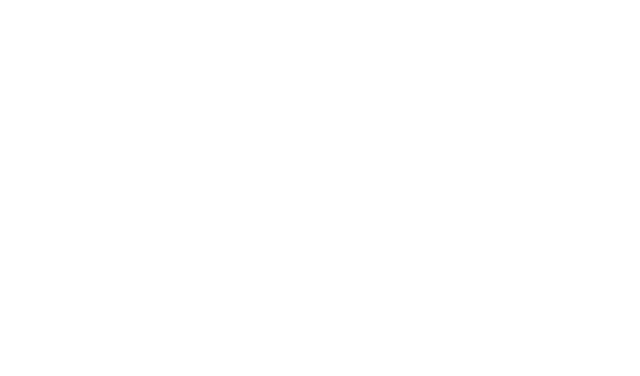
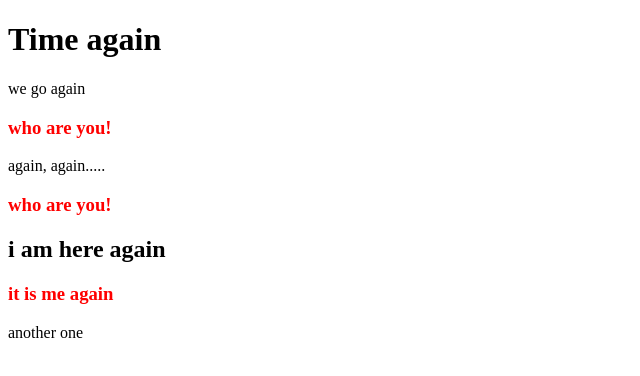
Before and after one commit to IBT-learning/fullstack-may-25-cohort, a plain HTML site: page 1-html-css/basics/css/index.html in a window 1280 px wide. Shown: the whole page, without its empty margins (0-640 px from the left). Drawn offline with Linux system fonts and the light colour scheme.

Commit message:
my own commit

```diff
--- a/1-html-css/basics/css/index.html
+++ b/1-html-css/basics/css/index.html
@@ -7,6 +7,19 @@
     <title>Document</title>
 </head>
 <body>
-
+    <div>
+    <div>
+        <h1>Time again</h1>
+        <p>we go again</p>
+        <h3>who are you!</h3>
+    </div>
+    <p>again, again.....</p>
+    <h3>who are you!</h3>
+    </div>
+    <div>
+        <h2>i am here again</h2>
+        <h3>it is me again</h3>
+        <p>another one</p>
+    </div>
 </body>
 </html>
--- a/1-html-css/basics/css/style.css
+++ b/1-html-css/basics/css/style.css
@@ -0,0 +1,3 @@
+div > h3{
+    color: red;
+}
```
Also changed, not shown: 1-html-css/basics/demo/practice.html (added, +8 -0 lines).
